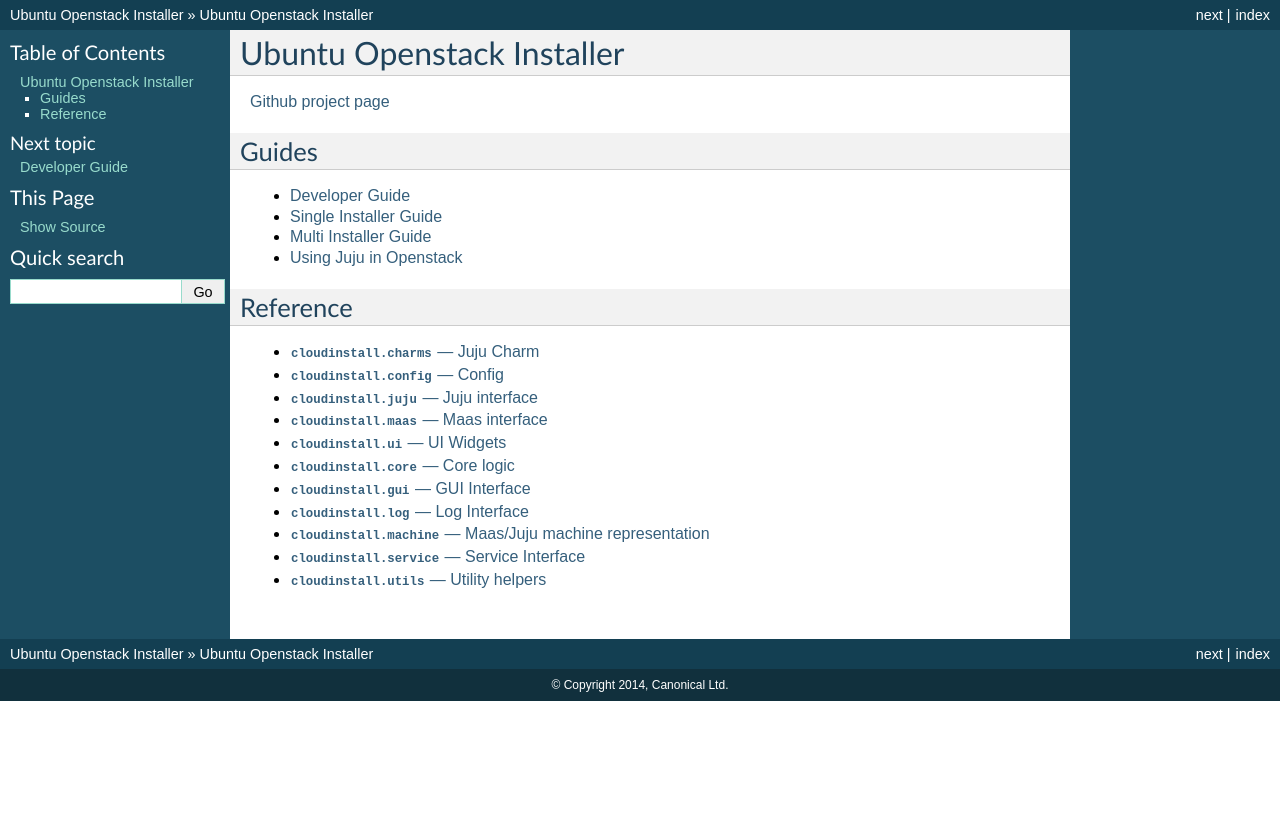
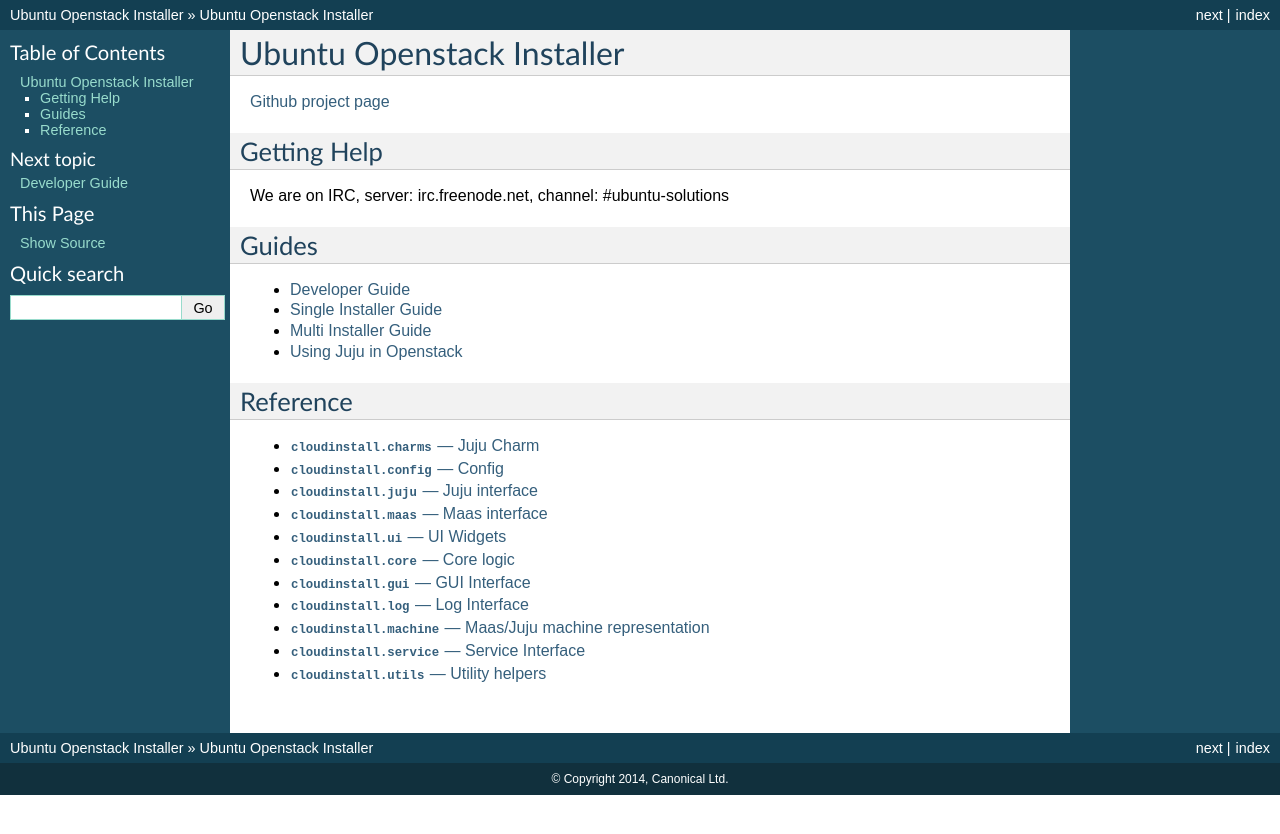
Before and after one commit to Ubuntu-Solutions-Engineering/openstack-installer, a Sphinx documentation site: the page built from docs/index.rst, in a window 1280 px wide. Shown: the top 834 px of the page. Built offline with Sphinx 7.4.7, drawn with Linux system fonts in a browser that asks for light colours.

Commit message:
add getting help section
Signed-off-by: Adam Stokes <adam.stokes@ubuntu.com>

```diff
--- a/docs/index.rst
+++ b/docs/index.rst
@@ -2,6 +2,12 @@ Ubuntu Openstack Installer
 ==================================================
 
 `Github project page <https://github.com/ubuntu-solutions-engineering/cloud-installer>`_
+
+Getting Help
+^^^^^^^^^^^^
+
+We are on IRC, server: irc.freenode.net, channel: #ubuntu-solutions
+
 
 Guides
 ^^^^^^
```
